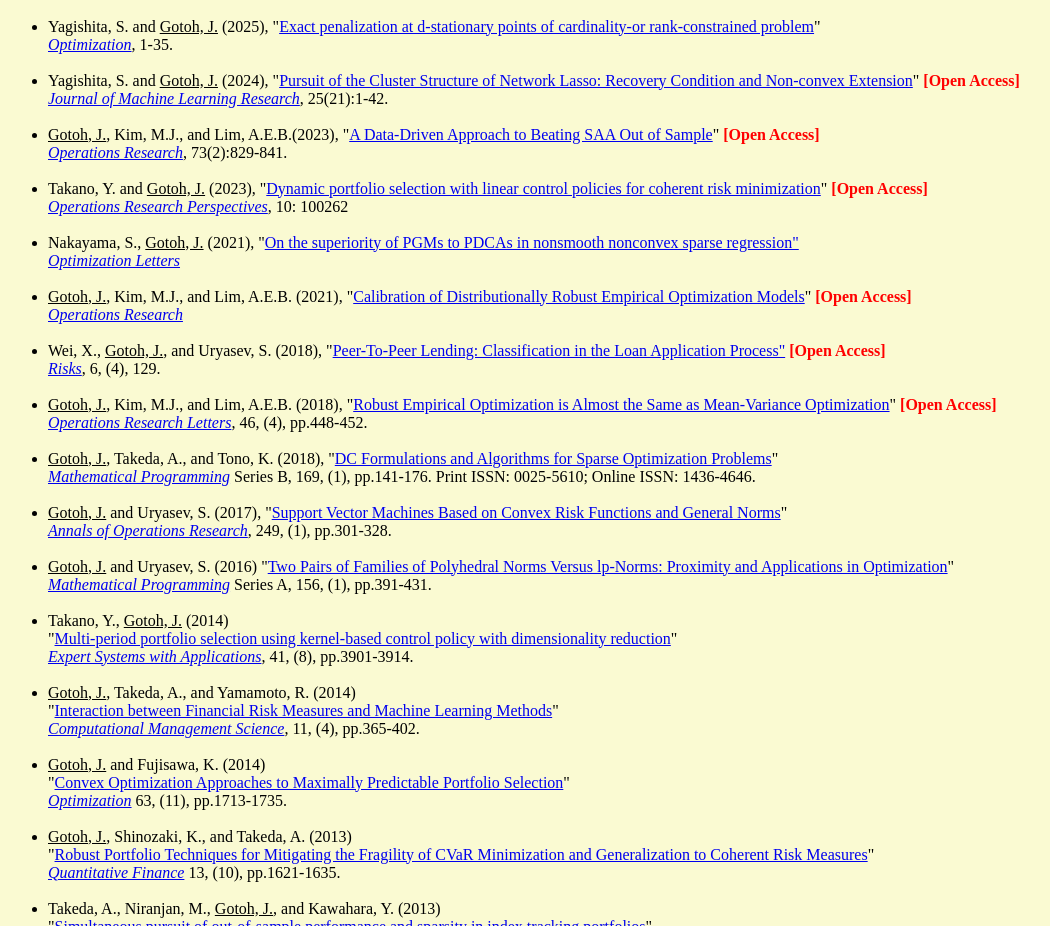
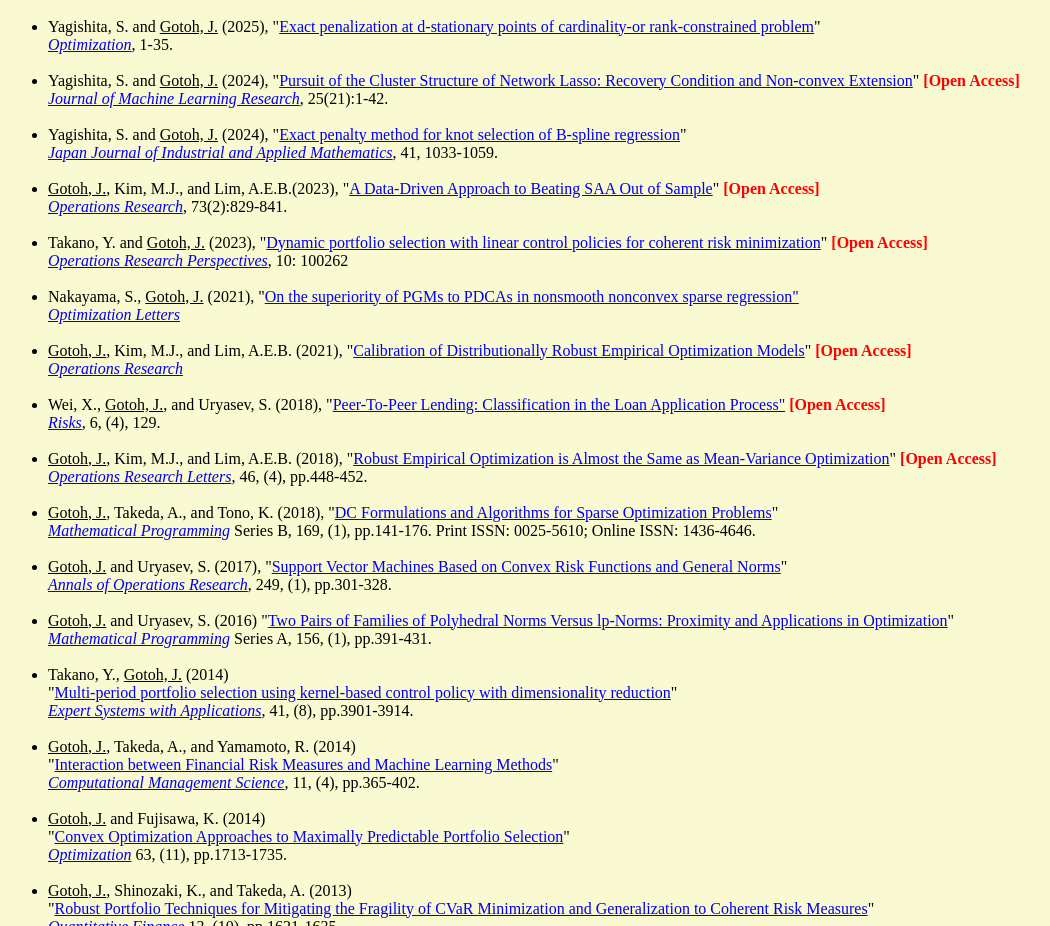
Before and after one commit to junyagotoh/homepage, a plain HTML site: page index.html in a window 1280 px wide. Shown: the part 820-1746 px from the top of the page, without its empty margins (67-1117 px from the left). Drawn offline with Linux system fonts and the light colour scheme.

Commit message:
Add files via upload

```diff
--- a/index.html
+++ b/index.html
@@ -98,6 +98,10 @@ Special Volume on <I>Risk Management Approaches in Engineering Applications</I>:
          <font color="#ff0000"><b>[Open Access]</b></font><br>
          <i><a href="https://www.jmlr.org/">Journal of Machine Learning Research</a></i>, 25(21):1-42.
 		<!--p>arXiv:2012.07491 [math.OC] (submitted).</p--> <br><br>
+
+    <LI> Yagishita, S. and <u>Gotoh, J.</u> (2024),
+         "<a href="https://link.springer.com/article/10.1007/s13160-023-00631-5">Exact penalty method for knot selection of B-spline regression</a>"<br>
+         <i><a href="https://link.springer.com/journal/13160">Japan Journal of Industrial and Applied Mathematics</a></i>, 41, 1033-1059.<br><br>
 
    <LI> <u>Gotoh, J.</u>, Kim, M.J., and Lim, A.E.B.(2023),
          "<a href="https://pubsonline.informs.org/doi/full/10.1287/opre.2021.0393">A Data-Driven Approach to Beating SAA Out of Sample</a>"
```
